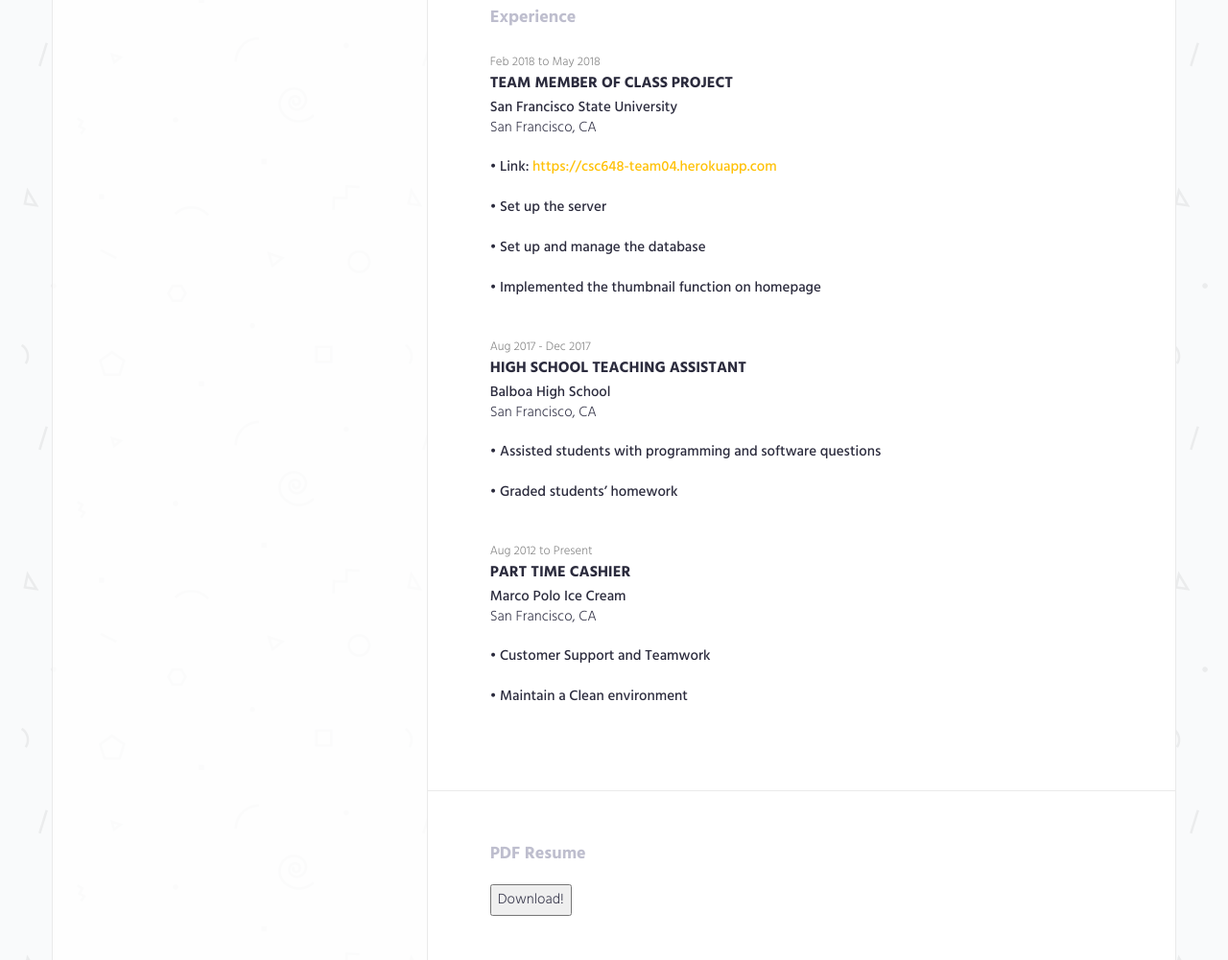
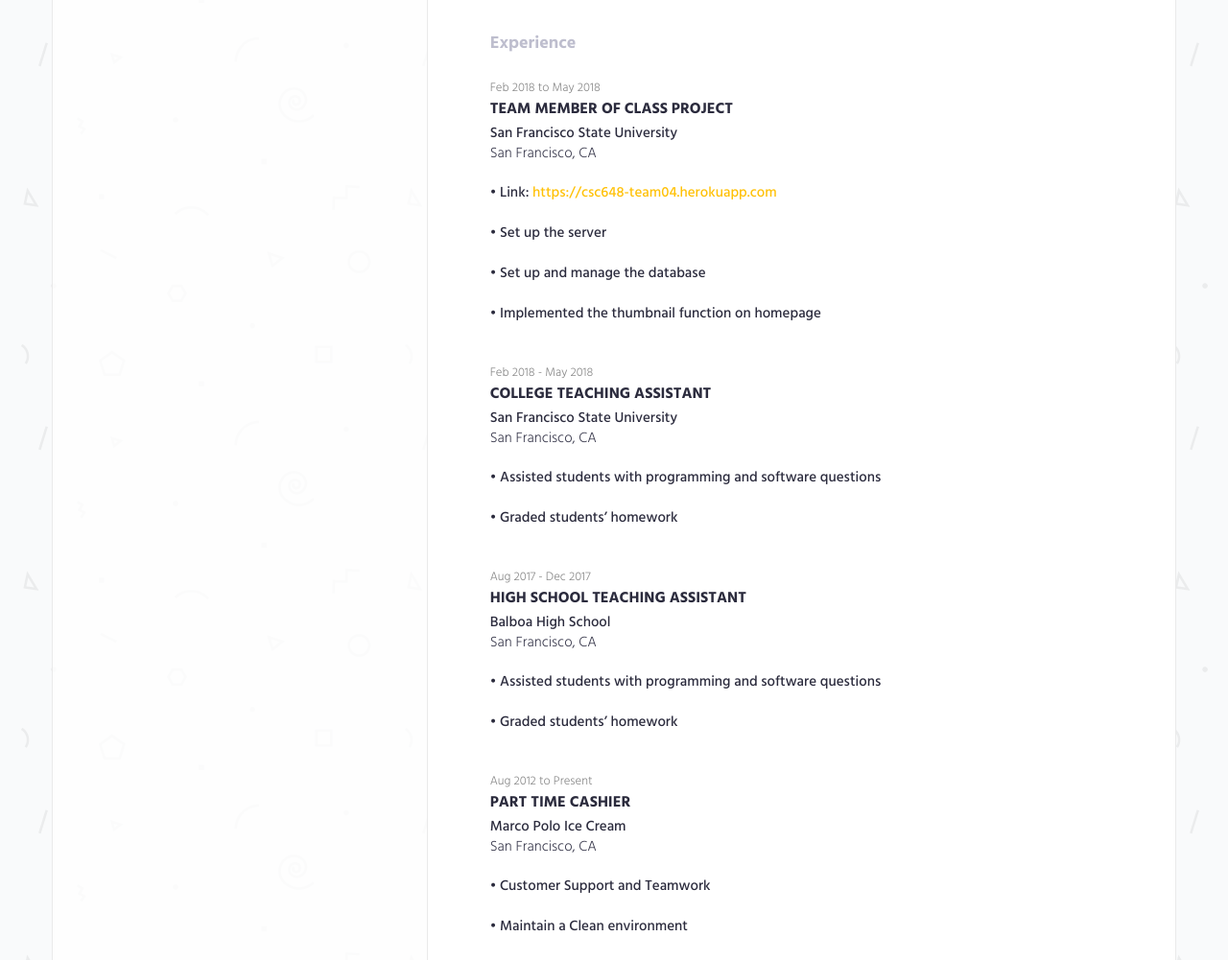
Before and after one commit to Zhenru0602/resume, a plain HTML site: page Web Resume/HTML/index.html in a window 1280 px wide. Shown: the part 1360-2361 px from the top of the page at 96% size. Drawn offline with Linux system fonts and the light colour scheme.

Commit message:
add new wokring experience to index.html

```diff
--- a/Web Resume/HTML/index.html
+++ b/Web Resume/HTML/index.html
@@ -104,7 +104,7 @@
         <div class="row">
             <div class="col-md-12">
                 <div class="content-item">
-                    <p>• Proficient with Java/J2EE, C, C++, Ruby, JavaScript, Bash Script, Unix, Linux and HTML/Internet</p>
+                    <p>• Proficient with Java/J2EE, C, C++, Ruby, Python, JavaScript, Bash Script, Unix, Linux and HTML/Internet</p>
                 </div>
                 <div class="content-item">
                     <p>• Proficient AWS and Heroku servers build up with Node.js</p>
@@ -191,6 +191,18 @@
             </div>
             <div class="col-md-12">
                 <div class="content-item">
+                    <small>Feb 2018 - May 2018</small>
+                    <h3>College Teaching Assistant</h3>
+                    <h4>San Francisco State University</h4>
+
+                    <p>San Francisco, CA</p>
+                    <h4>• Assisted students with programming and software questions</h4>
+                    <br>
+                    <h4>• Graded students’ homework</h4>
+                </div>
+            </div>
+            <div class="col-md-12">
+                <div class="content-item">
                     <small>Aug 2017 - Dec 2017</small>
                     <h3>High School Teaching Assistant</h3>
                     <h4>Balboa High School</h4>
```
Also changed, not shown: 1 other file.
